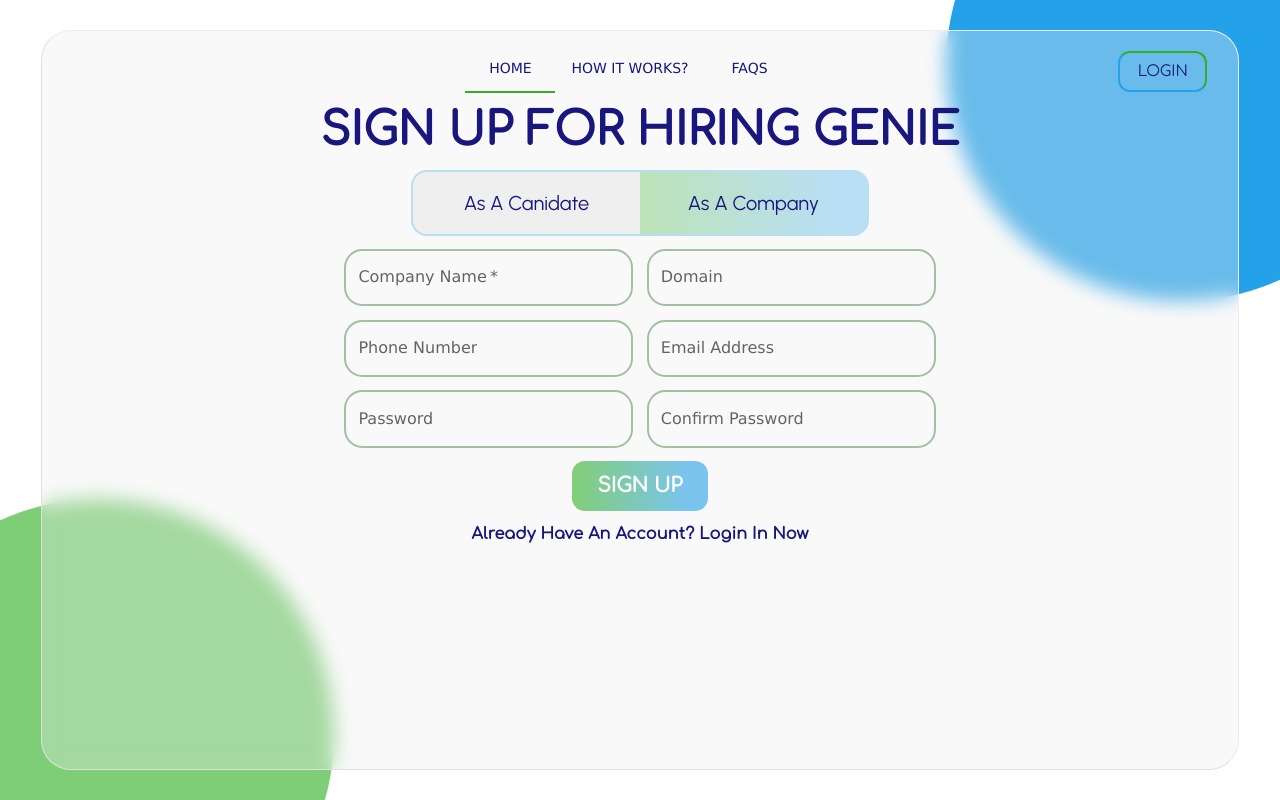
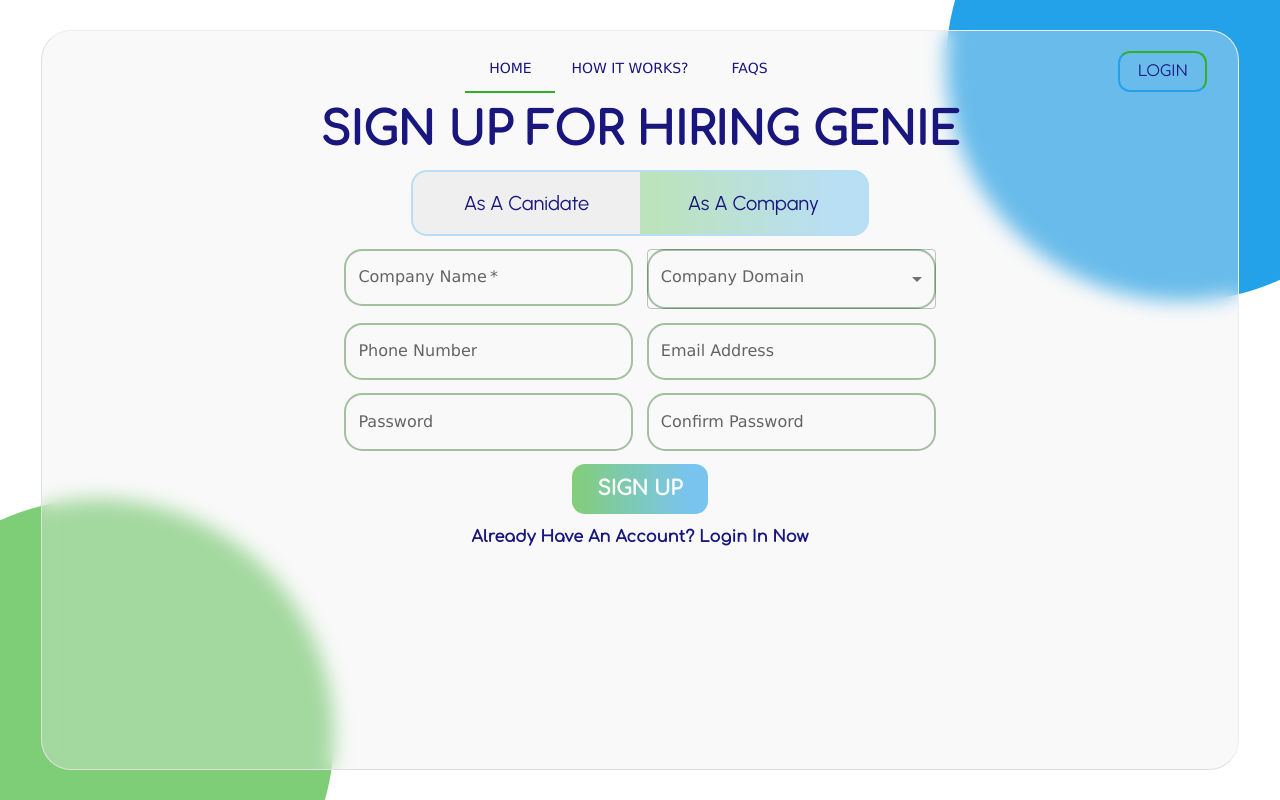
Before and after one commit to MuhammadAbdullahDogar/hg, a Next.js app: page /signup in a window 1280 px wide. Both pictures are taken after a click on the button "As A Company". Built offline with nearby package versions, Linux system fonts and the light colour scheme.

Commit message:
domain in signup

```diff
--- a/models/Company.js
+++ b/models/Company.js
@@ -12,7 +12,7 @@
     role: { type: String },
     img: { type: String },
     cname: { type: String, required: true },
-    domain: { type: String, required: true },
+    domain: { type: String },
     email: { type: String, required: true, unique: true },
     phone: { type: Number, required: true },
     password: { type: String, required: true },
--- a/pages/candidate/profile_development/ProfileAbout.jsx
+++ b/pages/candidate/profile_development/ProfileAbout.jsx
@@ -25,7 +25,7 @@
 const ProfileAbout = ({ user }) => {
 
   //portfolio
-  const [portfolios, setPortfolios] = useState(user?.about?.portfolios || [{ linkType: '', portfolioLink: '' }]);
+  const [portfolios, setPortfolios] = useState(user?.about?.portfolios[0] ? user?.about?.portfolios : [{ linkType: '', portfolioLink: '' }]);
   // const [portfolios, setPortfolios] = useState(user?.about?.portfolios[0] || [{ linkType: '', portfolioLink: '' }]);
   const [errors, setErrors] = useState([]);
 
--- a/pages/signup.js
+++ b/pages/signup.js
@@ -2,12 +2,13 @@
 import Navbar from './Navbar'
 import Link from "next/link";
 import Head from 'next/head'
-import { Grid, Typography } from '@mui/material'
+import { Grid, Typography, FormControl, InputLabel, MenuItem } from '@mui/material'
 import MyTextField from '../styles/MyTextField'
 import CommonButton from '../styles/CommonButotn'
 import Router from "next/router";
 import CircularProgress from '@mui/material/CircularProgress';
 import Backdrop from '@mui/material/Backdrop';
+import MySelect from '../styles/MySelect';
 import { signIn } from 'next-auth/react'
 import axios from 'axios';
 
@@ -39,6 +40,10 @@
     name = e.target.name;
     value = e.target.value;
     setUser({ ...user, [name]: value });
+  }
+
+  const handleChange = (event) => {
+    user.lname = event.target.value;
   }
 
   const PostData = async (e) => {
@@ -91,7 +96,23 @@
             <Grid item sm={1} md={3}></Grid>
             <Grid item sm={5} md={3}><MyTextField label={changeNames.fName} fullWidth variant="outlined" value={user.fname} onChange={handleInputs} name="fname" required /></Grid>
 
-            <Grid item sm={5} md={3}><MyTextField label={changeNames.lName} fullWidth variant="outlined" value={user.lname} onChange={handleInputs} name="lname" /></Grid>
+            {/* <Grid item sm={5} md={3}></Grid> */}
+            <Grid item sm={5} md={3}>
+              {changeNames['fName'] == 'First Name' ? <MyTextField label={changeNames.lName} fullWidth variant="outlined" value={user.lname} onChange={handleInputs} name="lname" /> :
+                <FormControl fullWidth>
+                  <InputLabel>Company Domain</InputLabel>
+                  <MySelect label="Company Domain" name="lname"  onChange={handleChange} >
+                    <MenuItem value='Software Development'>Software Development  </MenuItem>
+                    <MenuItem value="Finance">Finance </MenuItem>
+                    <MenuItem value="Marketing">Marketing</MenuItem>
+                    <MenuItem value="Education">Education  </MenuItem>
+                    <MenuItem value="Architecture">Architecture  </MenuItem>
+                    <MenuItem value="Fashion">Fashion  </MenuItem>
+                    <MenuItem value="Food Chain">Food Chain  </MenuItem>
+                  </MySelect>
+                </FormControl>
+              }
+            </Grid>
             <Grid item sm={1} md={3}></Grid>
 
             <Grid item sm={1} md={3}></Grid>
```
